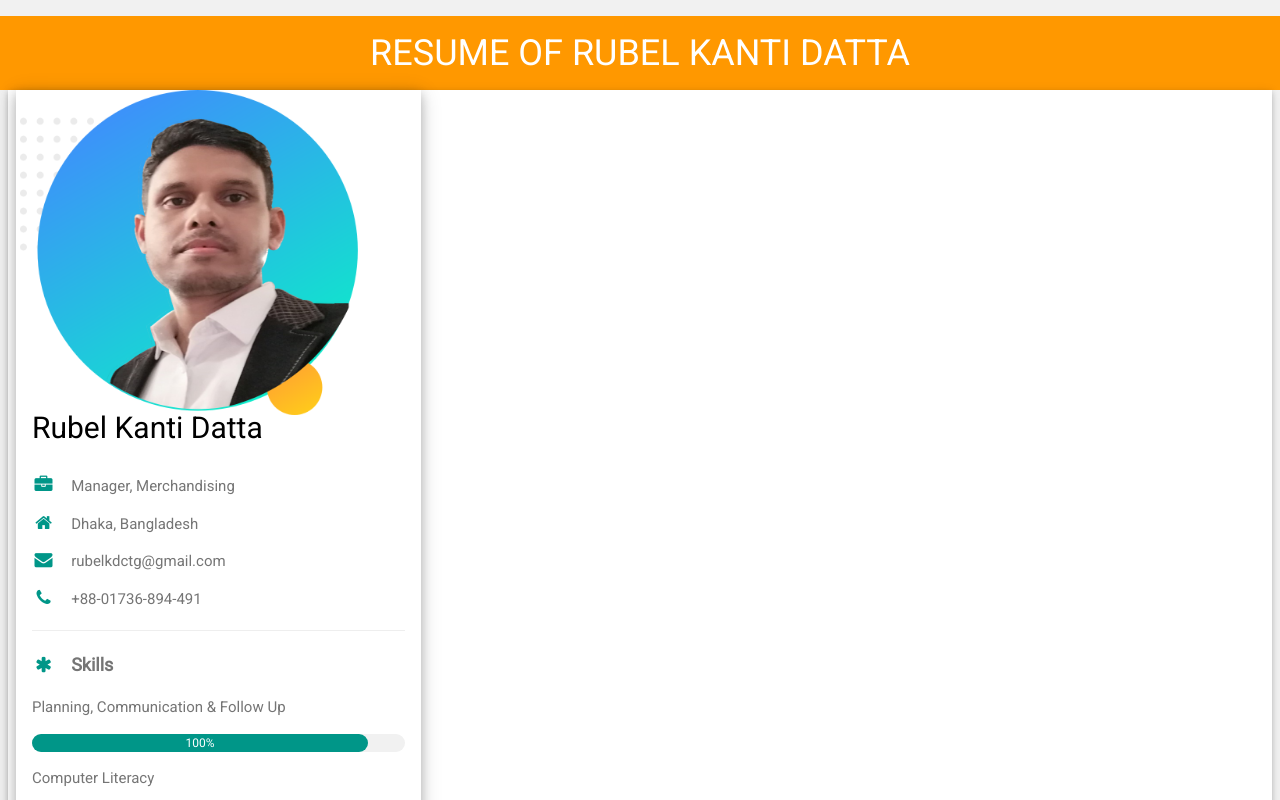
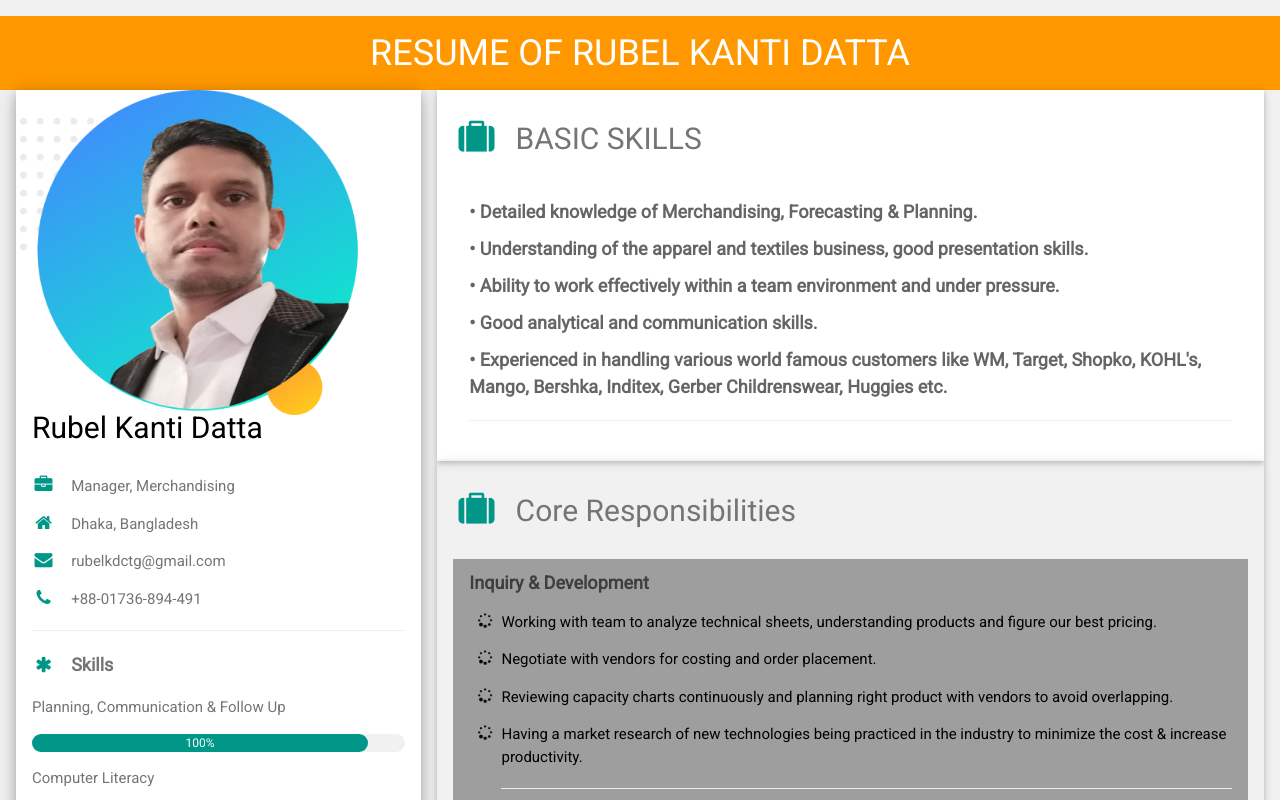
Before and after one commit to RKDATTA/Portfolio-Rubel-2021, a plain HTML site: page index.html in a window 1280 px wide. Shown: the top 800 px of the page. Drawn offline with nearby package versions, Linux system fonts and the light colour scheme.

Commit message:
added customers

```diff
--- a/index.html
+++ b/index.html
@@ -113,14 +113,21 @@ html,body,h1,h2,h3,h4,h5,h6 {font-family: "Roboto", sans-serif}
       </div>
     </div>
     </div>
-<!-- BASIC SKILL -->
+
+
+
+
+    <!-- Right Column -->
+    <div class="w3-twothird">
+      <!-- BASIC SKILL -->
 <div class="w3-container w3-card w3-white">
   <h2 class="w3-text-grey w3-padding-16"><i class="fa fa-suitcase fa-certificate fa-fw w3-margin-right w3-xxlarge w3-text-teal"></i>BASIC SKILLS</h2>
   <div class="w3-container">
     <h5 class="w3-opacity"><b>•	Detailed knowledge of Merchandising, Forecasting & Planning.</b></h5>
-    <h5 class="w3-opacity"><b>•	Understanding of the apparel and textiles business, presentation skills.</b></h5>
+    <h5 class="w3-opacity"><b>•	Understanding of the apparel and textiles business, good presentation skills.</b></h5>
     <h5 class="w3-opacity"><b>•	Ability to work effectively within a team environment and under pressure.</b></h5>
     <h5 class="w3-opacity"><b>• Good analytical and communication skills.</b></h5>
+    <h5 class="w3-opacity"><b>• Experienced in handling various world famous customers like WM, Target, Shopko, KOHL's, Mango, Bershka, Inditex, Gerber Childrenswear, Huggies etc.</b></h5>
     <hr>
   </div>
   <div class="w3-container">
@@ -133,11 +140,6 @@ html,body,h1,h2,h3,h4,h5,h6 {font-family: "Roboto", sans-serif}
     <!-- <p>Dhaka Office: House: 855, Road: 13, Avenue:03, Mirpur DOHS, Dhaka.</p> -->
   </div>
 </div>
-
-
-
-    <!-- Right Column -->
-    <div class="w3-twothird">
 
       <div class="w3-container w3-card w3-margin-bottom">
         <h2 class="w3-text-grey w3-padding-16"><i class="fa fa-suitcase fa-fw w3-margin-right w3-xxlarge w3-text-teal"></i>Core Responsibilities</h2>
```
